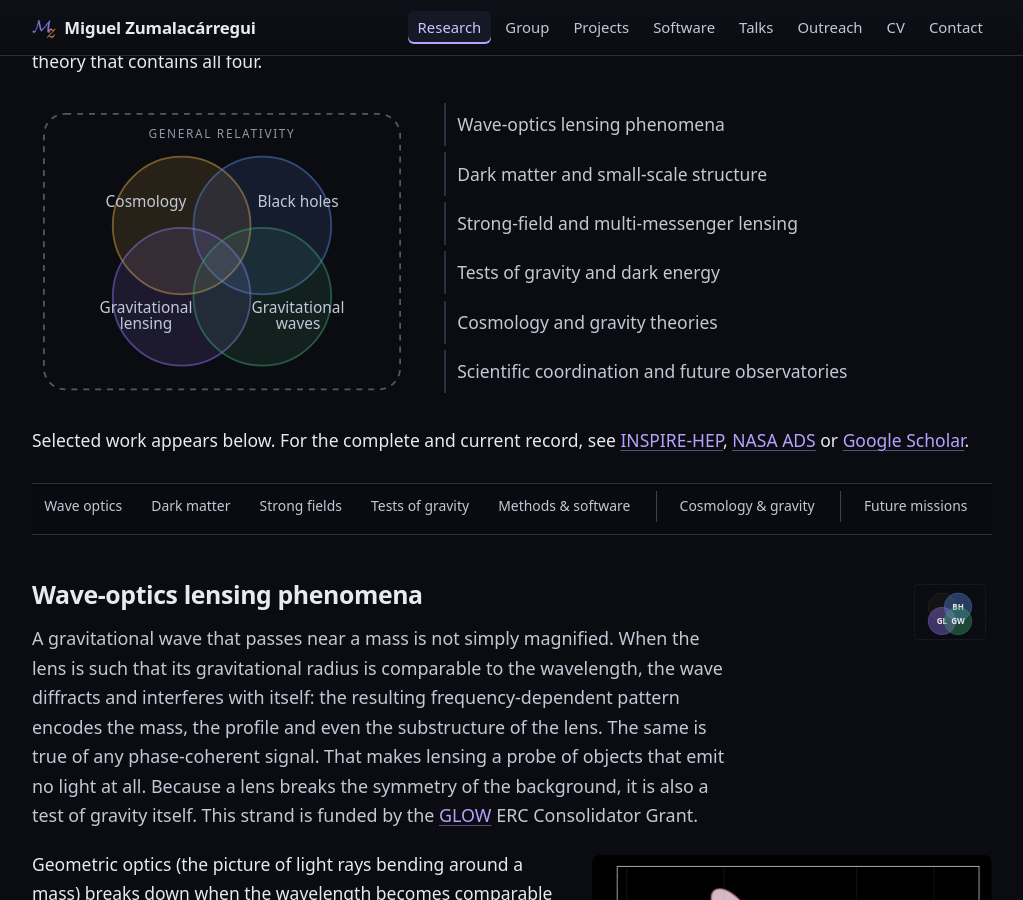
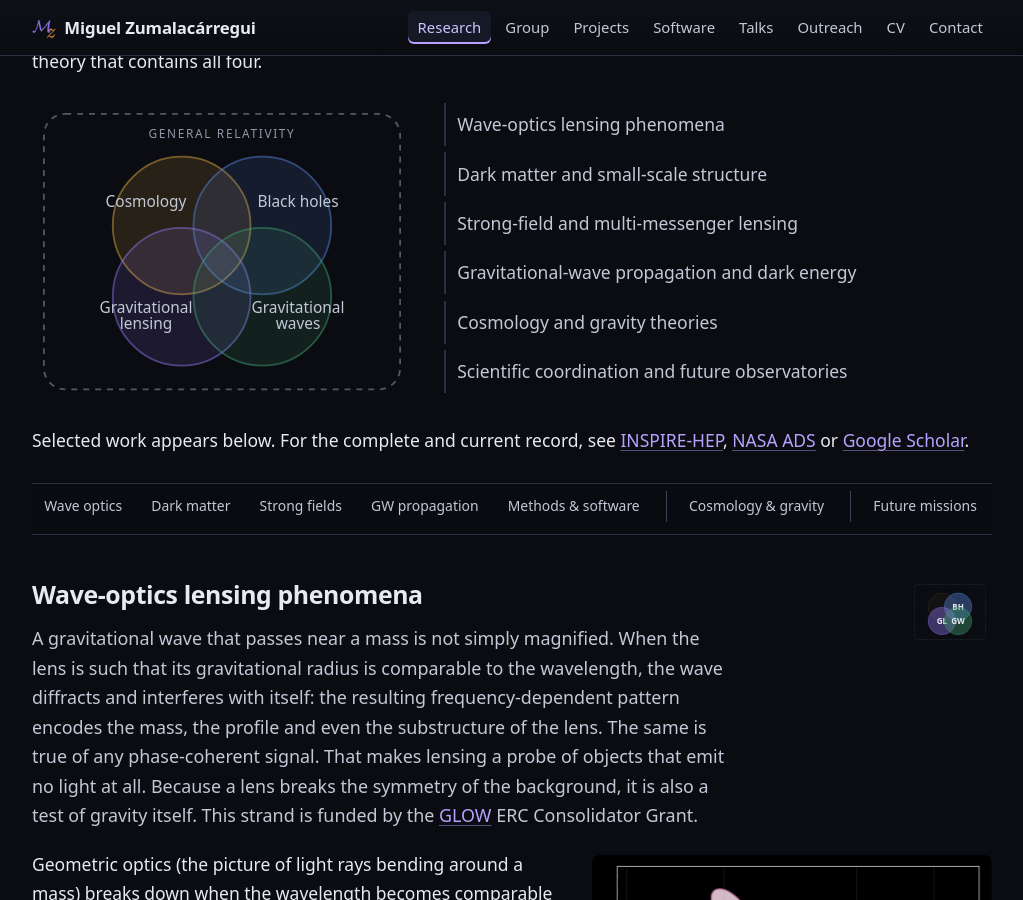
Before and after one commit to miguelzuma/miguelzuma.github.io, a Jekyll site: the page built from research.html, in a window 1280 px wide and 900 px high, scrolled down 412 px. Shown: the whole window, without its empty margins (128-1151 px from the left). Built offline with Jekyll 4.4.1, drawn with Linux system fonts in a browser that asks for light colours; some of the changed text lies outside the part shown.

Commit message:
Research: name the propagation section for what it contains
"Tests of gravity and dark energy" promised the whole dark-energy and
modified-gravity programme, but every paragraph under it is about what a
wave's journey reveals: the speed bound from GW170817, lens-induced
birefringence and dispersion, and a theory-agnostic parameterization of
lensing beyond Einstein. The cosmology and model-building work lives two
sections down, under "Cosmology and gravity theories", so the old title also
competed with that one.

Now "Gravitational-wave propagation and dark energy": propagation is the
method, dark energy is what it constrains. Subnav label becomes
"GW propagation", which no longer reads as a near-duplicate of
"Cosmology & gravity" beside it.

The section id stays tests-of-gravity, since it is linked from the home
page, the Venn legend and possibly from outside.

Co-Authored-By: Claude Opus 5 (1M context) <noreply@anthropic.com>
Claude-Session: https://claude.ai/code/session_01E2ZbXszK9qt9svKVxU5Yrt

```diff
--- a/index.html
+++ b/index.html
@@ -106,7 +106,7 @@ description: >-
         lens far better than either alone.</p>
       </a>
       <a class="card card-link" href="{{ '/research.html#tests-of-gravity' | relative_url }}">
-        <p class="card-title">Tests of gravity and dark energy</p>
+        <p class="card-title">Gravitational-wave propagation and dark energy</p>
         <p>A lens breaks the symmetry of the background, letting waves couple to
         new fields. Birefringence and dispersion become tests of cosmological
         gravity that need no electromagnetic counterpart.</p>
--- a/research.html
+++ b/research.html
@@ -21,7 +21,7 @@ sections:
   - id: strong-field
     label: "Strong fields"
   - id: tests-of-gravity
-    label: "Tests of gravity"
+    label: "GW propagation"
   - id: methods
     label: "Methods &amp; software"
   # A rule sets the last two apart: they stand outside the lensing strands.
@@ -49,7 +49,7 @@ sections:
     <li><a href="#lensing-waves" data-lights="blackholes lensing waves">Wave-optics lensing phenomena</a></li>
     <li><a href="#dark-matter" data-lights="cosmology lensing waves">Dark matter and small-scale structure</a></li>
     <li><a href="#strong-field" data-lights="cosmology blackholes lensing waves">Strong-field and multi-messenger lensing</a></li>
-    <li><a href="#tests-of-gravity" data-lights="frame waves cosmology">Tests of gravity and dark energy</a></li>
+    <li><a href="#tests-of-gravity" data-lights="frame waves cosmology">Gravitational-wave propagation and dark energy</a></li>
     <li><a href="#cosmology" data-lights="frame cosmology">Cosmology and gravity theories</a></li>
     <li><a href="#leadership" data-lights="cosmology waves">Scientific coordination and future observatories</a></li>
   </ul>
@@ -342,9 +342,14 @@ sections:
 
 </section>
 
-<!-- ---------- Tests of gravity ---------- -->
+<!-- ---------- GW propagation ---------- -->
+{%- comment -%}
+  The id stays tests-of-gravity: it is linked from index.html, from the Venn
+  legend above and from outside the site, and a heading is cheaper to change
+  than a URL.
+{%- endcomment -%}
 <section class="section" id="tests-of-gravity">
-  <h2>{% include venn-glyph.html lit="frame waves cosmology" %}Tests of gravity and dark energy</h2>
+  <h2>{% include venn-glyph.html lit="frame waves cosmology" %}Gravitational-wave propagation and dark energy</h2>
 
   <figure class="float-right" style="width:210px;">
     <img src="{{ '/imgs/LIB_results_Goyal_23_V.png' | relative_url }}"
```
